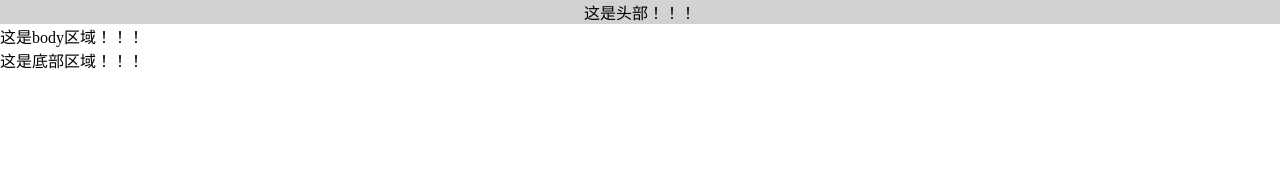
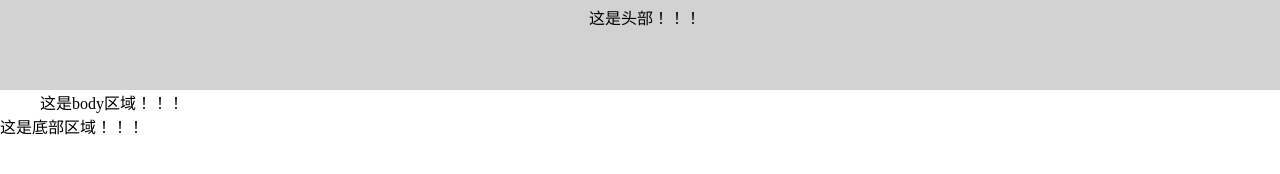
Before and after one commit to ttmoxiaomo1/ttmoxiaomo.github.io, a plain HTML site: page index.html in a window 1280 px wide. Drawn offline with Linux system fonts and the light colour scheme.

Commit message:
Update common.css

```diff
--- a/css/common.css
+++ b/css/common.css
@@ -1,3 +1,5 @@
 *{margin:0;padding:0}
 ul li{list-style:none}
-header{width:100%;background:#d2d2d2;text-align:center}
+header{width:100%;height:80px;background:#d2d2d2;text-align:center;padding:5px}
+.container{width:1200px;margin:0 auto}
+.wraper{clear:both;overflow:hidden;float:none}
```
